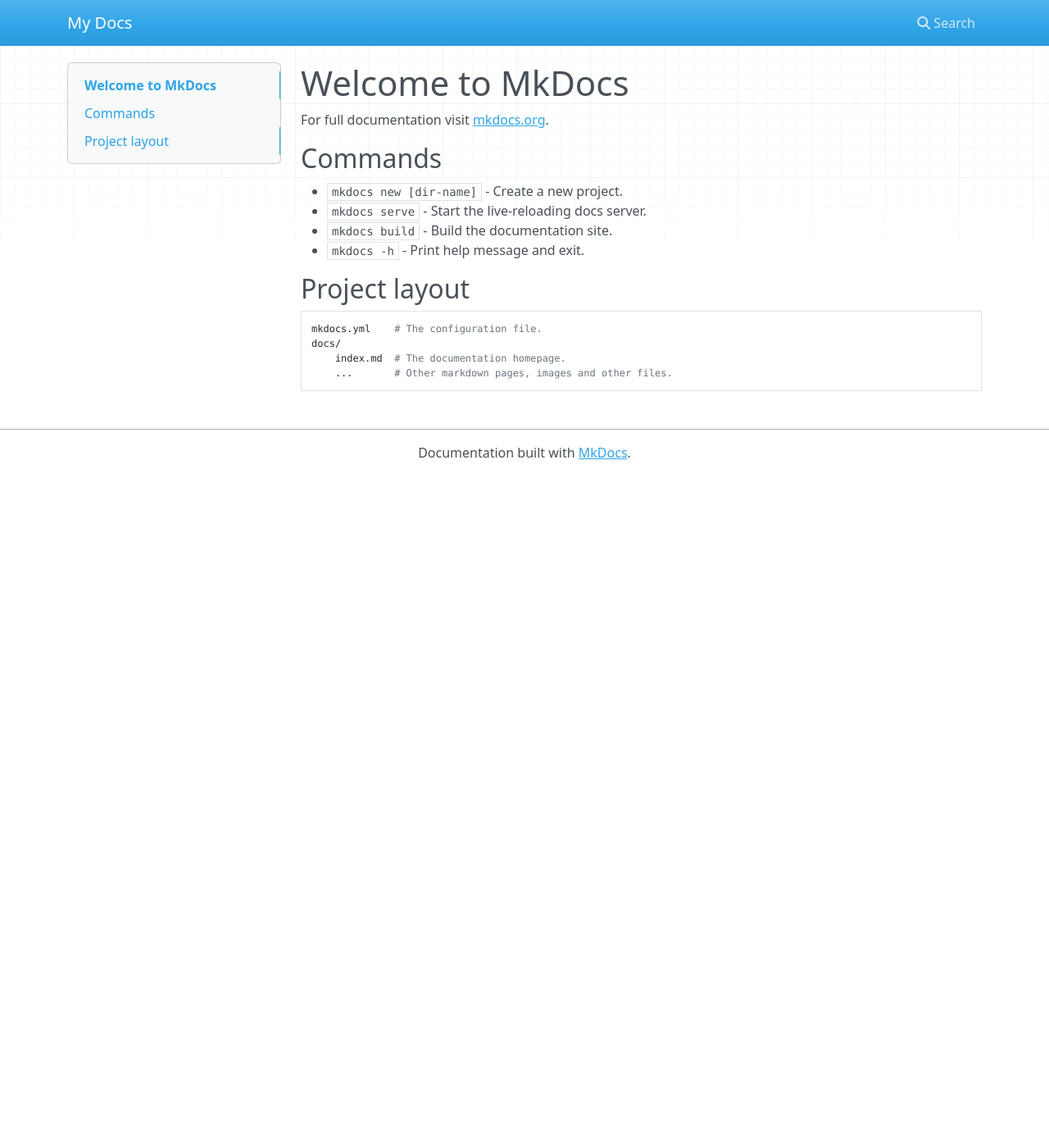
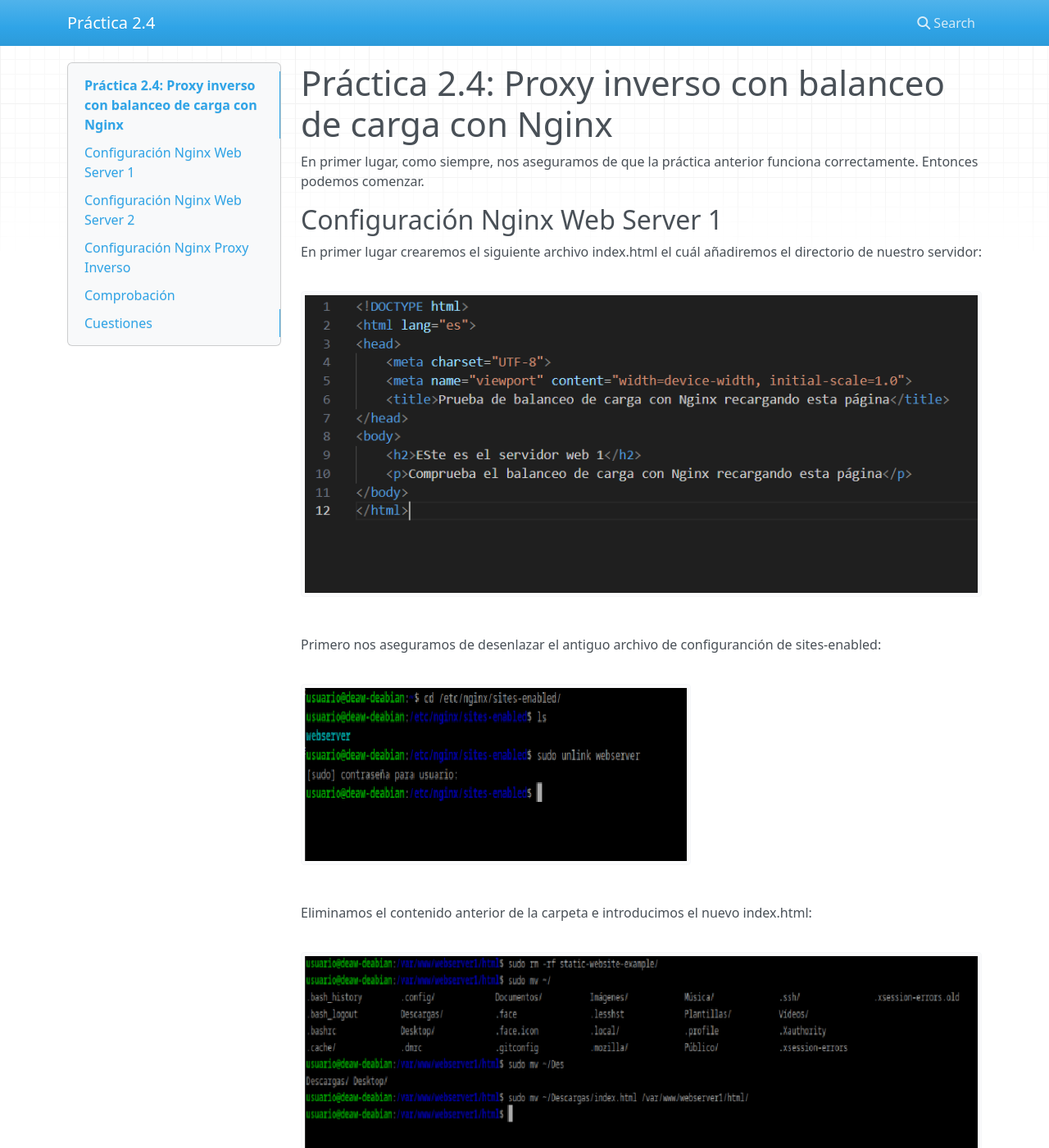
Before and after one commit to manuelortiz12/Practica2.4-Proxy_inverso_con_balanceo_de_carga_con_Nxginx, an MkDocs documentation site: the page built from docs/index.md, in a window 1280 px wide and 1400 px high. Shown: the whole window at 82% size. Built offline with MkDocs 1.6.1, drawn with Linux system fonts in a browser that asks for light colours; nearby versions of some CDN libraries; some of the changed text lies outside the part shown.

Commit message:
practica finalizada

````diff
--- a/docs/index.md
+++ b/docs/index.md
@@ -1,17 +1,73 @@
-# Welcome to MkDocs
+# Práctica 2.4: Proxy inverso con balanceo de carga con Nginx
 
-For full documentation visit [mkdocs.org](https://www.mkdocs.org).
+En primer lugar, como siempre, nos aseguramos de que la práctica anterior funciona correctamente. Entonces podemos comenzar.
 
-## Commands
+## Configuración Nginx Web Server 1
 
-* `mkdocs new [dir-name]` - Create a new project.
-* `mkdocs serve` - Start the live-reloading docs server.
-* `mkdocs build` - Build the documentation site.
-* `mkdocs -h` - Print help message and exit.
+En primer lugar crearemos el siguiente archivo index.html el cuál añadiremos el directorio de nuestro servidor:
 
-## Project layout
+![alt](capturas/1.png)
 
-    mkdocs.yml    # The configuration file.
-    docs/
-        index.md  # The documentation homepage.
-        ...       # Other markdown pages, images and other files.
+Primero nos aseguramos de desenlazar el antiguo archivo de configuranción de sites-enabled:
+
+![alt](capturas/2.png)
+
+Eliminamos el contenido anterior de la carpeta e introducimos el nuevo index.html:
+
+![alt](capturas/3.png)
+
+A continuación realizamos los cambios oportunos en el archivo de configuración y añadimos la cabecera siguiente:
+
+![alt](capturas/4.png)
+
+Modificamos el archivo /etc/hosts :
+![alt](capturas/5.png)
+
+Y creamos el enlace simbólico de nuevo:
+![alt](capturas/6.png)
+
+## Configuración Nginx Web Server 2
+
+En general haremos los mismos cambios que en la máquina anterior solo que poniendo webserver2 en su lugar. El archivo de configuración quedará de la siguiente forma:
+
+![alt](capturas/7.png)
+
+## Configuración Nginx Proxy Inverso
+
+Creamos un nuevo archivo en el directorio de sites-available llamado balance que contendrá lo siguiente:
+
+![alt](capturas/8.png)
+
+## Comprobación
+
+Abriremos el navegador y desactivaremos el uso de caché.
+Y refrescaremos la págna con lo cual comprobaremos que está cambiando aleatoriamente de servidor, como podemos ver a continuación:
+
+![alt](capturas/9.png)
+
+![alt](capturas/10.png)
+
+## Cuestiones
+
+### Cuestión 1
+```
+Busca información de qué otros métodos de balanceo se pueden aplicar con Nginx y describe al menos 3 de ellos.
+```
+Los más comunes son:
+- Round Robin
+- Least Connections
+- IP Hash
+
+### Cuestión 2
+```
+Si quiero añadir 2 servidores web más al balanceo de carga, describe detalladamente qué configuración habría que añadir y dónde.
+```
+Habría que añadirlos a nuestro archivo de configuración de balanceo en el servidor de proxy. Añadiendo las 2 nuevas ips a backend_hosts.
+
+
+### Cuestión 3
+```
+Describe todos los pasos que deberíamos seguir y configurar para realizar el balanceo de carga con una de las webs de prácticas anteriores.
+
+Indicad la configuración de todas las máquinas (webservers, proxy...) y de sus servicios
+```
--- a/mkdocs.yml
+++ b/mkdocs.yml
@@ -1 +1 @@
-site_name: My Docs
+site_name: Práctica 2.4
````
Also changed, not shown: docs/capturas/1.png (added), docs/capturas/10.png (added), docs/capturas/2.png (added), docs/capturas/3.png (added), docs/capturas/4.png (added), docs/capturas/5.png (added), docs/capturas/6.png (added), docs/capturas/7.png (added), docs/capturas/8.png (added), docs/capturas/9.png (added).
